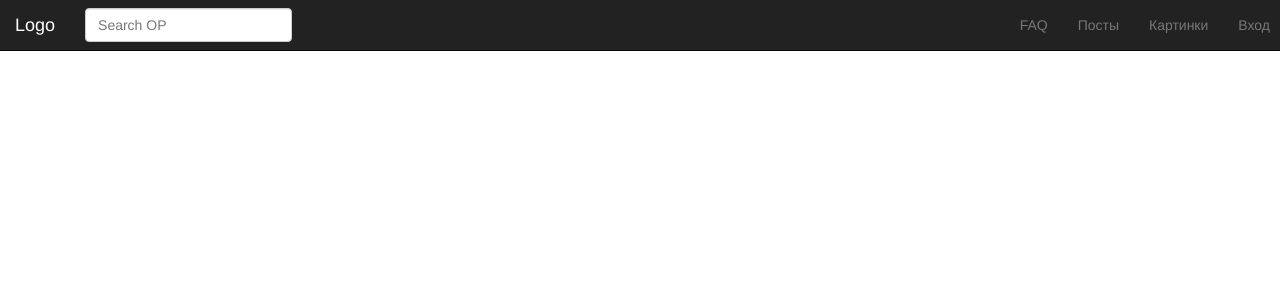
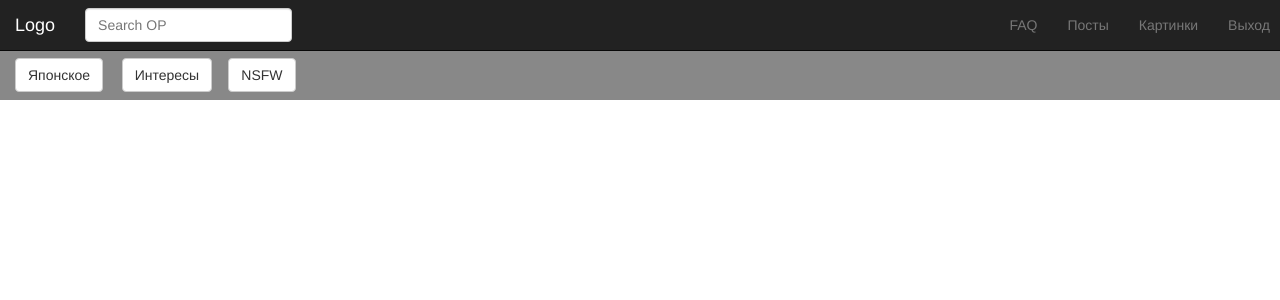
Before and after one commit to ibrain/bearded-adventure, a PHP site: page /view/index.html in a window 1280 px wide. Shown: the top 300 px of the page. Run offline with PHP 8.4, Linux system fonts and the light colour scheme; some libraries are stand-ins or nearby versions.

Commit message:
Made a wrapper for future categories
With buttons. Because links do not look better than buttons yet.

```diff
--- a/view/index.html
+++ b/view/index.html
@@ -12,8 +12,8 @@
 </head>
 <body>
 
-  	<div id="whole">
-  		<div class="container-fluid header">
+	<div class="container-fluid">
+		<div class="header">
 			<div class="navbar navbar-fixed-top navbar-inverse">
 
 				<div class="navbar-header">
@@ -33,16 +33,28 @@
 						<li><a href="#">FAQ</a></li>
 						<li><a href="#">Посты</a></li>
 						<li><a href="#">Картинки</a></li>
-                    <li><a href="#">Вход</a></li>
+						<li><a href="#">Выход</a></li>
 					</ul>
 				</div>
 
 			</div>
+
+		</div>
+
+		<div class="category-wrap row">
+			<div class="col-lg-1 col-md-1 col-xs-2 category-button">
+				<a href="#"><button type="button" class="btn btn-default">Японское</button></a>
+			</div>
+			<div class="col-lg-1 col-md-1 col-xs-2 category-button">
+				<a href="#"><button type="button" class="btn btn-default">Интересы</button></a>
+			</div>
+			<div class="col-lg-1 col-md-1 col-xs-2 category-button">
+				<a href="#"><button type="button" class="btn btn-default">NSFW</button></a>
+			</div>
+		</div>
 	</div>
 
 
-
-  	</div>
 
 	<script src="https://ajax.googleapis.com/ajax/libs/jquery/1.11.1/jquery.min.js"></script>
 	<script src="js/bootstrap.min.js"></script>
--- a/view/style/style.css
+++ b/view/style/style.css
@@ -1,5 +1,48 @@
+body{
+	padding-top: 50px;
+}
 
+.category-wrap{
+	background-color: #888;
+	height: 50px;
+}
+a:link {
+    color: #c9e5e9;
+    text-decoration: none;
+}
+a:visited {
+    color: #c9e5e9;
+    text-decoration: none;
+}
+
+a:hover {
+    color: #8cd1db;
+    text-decoration: none;
+}
+
+a:active {
+    color: white;
+    text-decoration: none;
+}
 
 #top-menu-buttons{
 	padding-right: 10px;
+
 }
+
+.category-button{
+	padding-top: 8px;
+
+}
+.col-xs-2
+{
+	margin-right: 50px;
+}
+.col-md-1
+{
+	margin-right: 0px;
+}
+.col-lg-1
+{
+	margin-right: 0px;
+}
```
Lines whose indentation alone changed are shown as unchanged.
